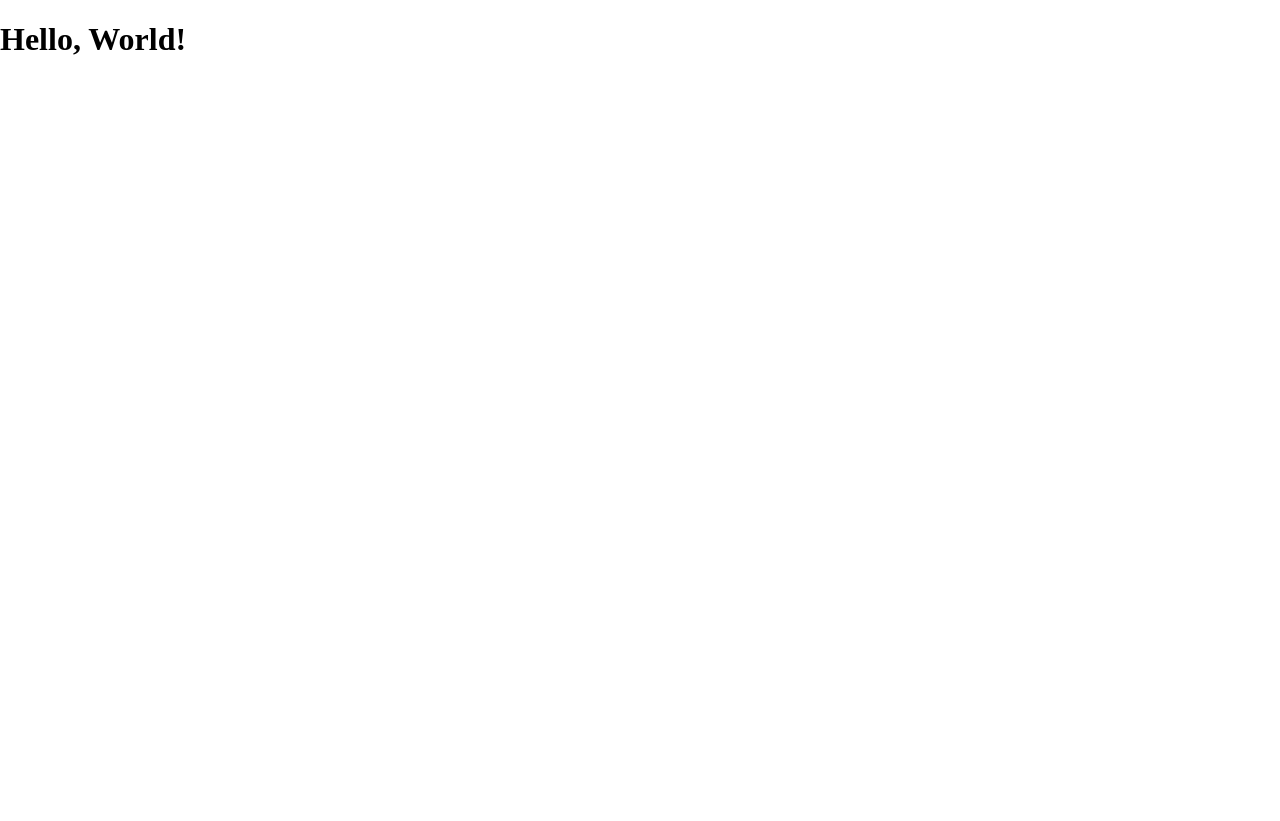
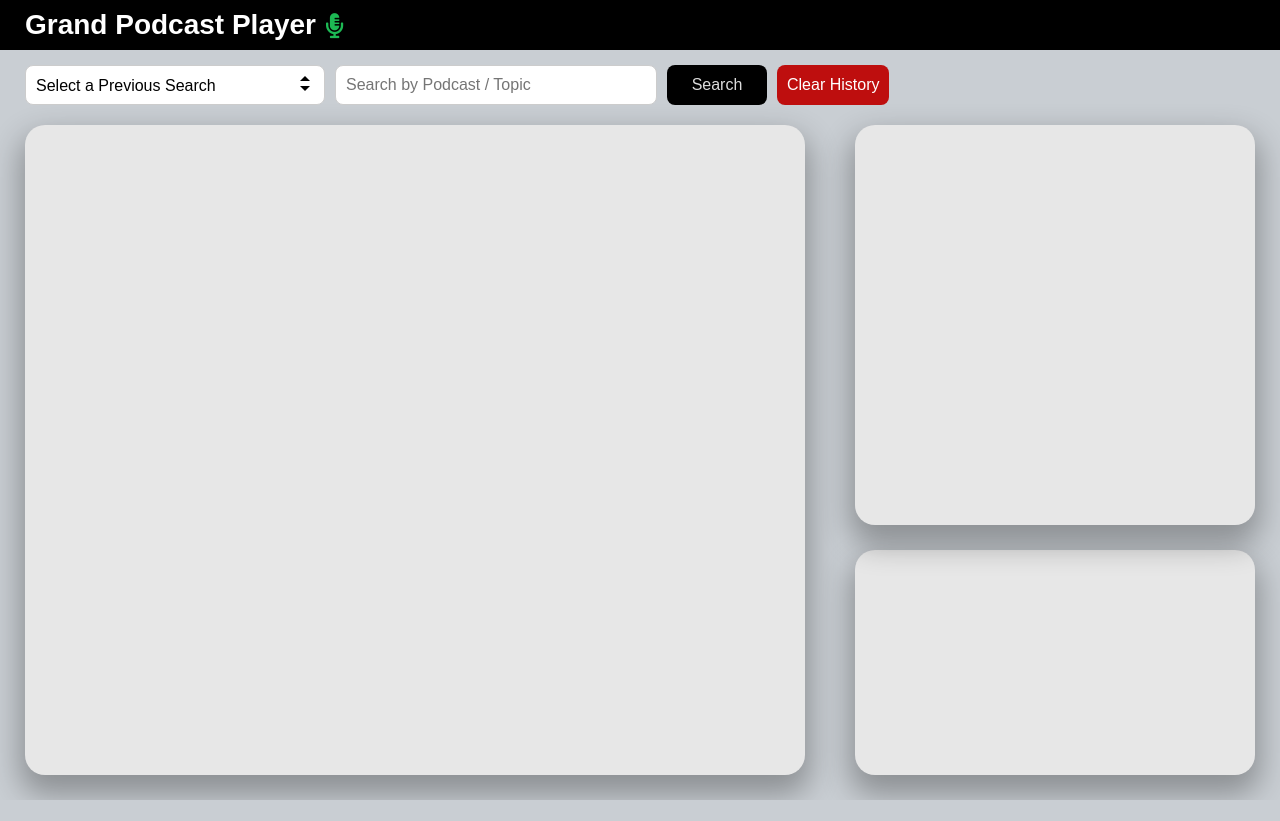
Before and after one commit to LcMason/podcast-player, a website: page public/index.html in a window 1280 px wide. After the commit the page ends 800 px from the top, so only its background shows below. Drawn offline with Linux system fonts and the light colour scheme; a web font is replaced by a local one.

Commit message:
adds containers and buttons

```diff
--- a/public/index.html
+++ b/public/index.html
@@ -1,21 +1,66 @@
 <!DOCTYPE html>
 <html lang="en">
-<head>
-    <meta charset="UTF-8">
-    <meta name="viewport" content="width=device-width, initial-scale=1.0">
+  <head>
+    <meta charset="UTF-8" />
+    <meta name="viewport" content="width=device-width, initial-scale=1.0" />
     <title>Grand // Podcast Player</title>
 
     <!-- Google Favicon -->
-     <link rel="icon" type="image/png" href="favicon.png">
-
+    <link rel="icon" type="image/png" href="favicon.png" />
 
     <!-- FontAwesome V5 -->
-    <link rel="stylesheet" href="https://cdnjs.cloudflare.com/ajax/libs/font-awesome/5.15.4/css/all.min.css">
-    <link rel="stylesheet" href="style.css">
-</head>
-<body>
-    <h1>Hello, World!</h1>
+    <link
+      rel="stylesheet"
+      href="https://cdnjs.cloudflare.com/ajax/libs/font-awesome/5.15.4/css/all.min.css"
+    />
+    <link rel="stylesheet" href="style.css" />
+  </head>
+  <body>
+    <!-- Navigation -->
+
+    <div class="nav-wrapper">
+      <nav class="nav">
+        <h1 class="nav-title">Grand Podcast Player</h1>
+        <i class="fas fa-microphone-alt"></i>
+      </nav>
+    </div>
+
+    <div class="page-wrapper">
+      <!-- search container -->
+      <div class="search-container">
+        <!-- Search History -->
+         <div class="custom-select">
+            <select name="searchHistory" id="searchHistory" title="Search History">
+                <option value="">Select a Previous Search</option>
+            </select>
+         </div>
+         <!-- Search Input -->
+        <input
+          type="text"
+          id="search-input"
+          placeholder="Search by Podcast / Topic"
+        />
+        <!-- Search Buttons -->
+         <div class="search-buttons">
+            <button type="button" id="searchButton">Search</button>
+            <button type="button" id="resetButton">Clear History</button>
+         </div>
+      </div>
+
+      <!-- Main Container -->
+      <div class="main-container">
+      </div>
+
+      <!-- Player Container -->
+      <div class="player-container">
+        <div class="player">
+        </div>
+
+        <div class="queue">
+        </div>
+      </div>
+    </div>
     <!-- Script -->
-     <script src="script.js"></script>
-</body>
+    <script src="script.js"></script>
+  </body>
 </html>
--- a/public/style.css
+++ b/public/style.css
@@ -1,4 +1,4 @@
-
+@import url('https://fonts.googleapis.com/css2?family=Kedebideri:wght@400;500;600;700;800;900&family=Roboto:ital,wght@0,100..900;1,100..900&display=swap');
 html {
     box-sizing: border-box;
 }
@@ -6,9 +6,166 @@ html {
 body {
     margin: 0;
     min-height: 100vh;
+    background: #c9ced3; /* Suggestion: can add a hero font to change the background */
+    font-family: 'Kedebideri', sans-serif;
 }
 
-.test {
-    color: dodgerblue;
-    margin: 10px;
+/* Navigation--------------------------------------*/
+.nav-wrapper {
+    height: 50px;
+    width: 100%;
+    background: black;
 }
+
+.nav {
+    display: flex;
+    align-items: center;
+    position: relative;
+    top: 9px;
+}
+
+.nav-title {
+    font-size: 28px;
+    margin: 0;
+    margin-left: 25px;
+    color: white;
+}
+
+.nav-wrapper i {
+    color: #1DB954;
+    font-size: 25px;
+    position: relative;
+    top: 0px;
+    left: 10px;
+}
+
+/* Search Container ----------------- */
+.search-container {
+    position: absolute;
+    top: 60px;
+    left: 20px;
+    display: flex;
+}
+
+select, input, button {
+    margin: 5px;
+    padding: 10px;
+    font-size: 16px;
+    border-radius: 8px;
+    border: 1px solid #ccc;
+}
+
+input {
+    width: 300px;
+}
+
+.custom-select {
+    width: 300px;
+    height: 40px;
+    position: relative;
+    margin-right: 10px;
+}
+
+.custom-select select {
+    appearance: none;
+    width: 100%;
+    cursor: pointer;
+    background: white;
+    height: 40px;
+}
+
+.custom-select::before,
+.custom-select::after {
+  position: absolute;
+  content: "";
+  right: 10px;
+  pointer-events: none;
+}
+
+.custom-select::before {
+  border-left: 5px solid transparent;
+  border-right: 5px solid transparent;
+  border-bottom: 5px solid black;
+  top: 40%;
+}
+
+.custom-select::after {
+  border-left: 5px solid transparent;
+  border-right: 5px solid transparent;
+  border-top: 5px solid black;
+  top: 65%;
+}
+
+.search-buttons {
+    display: flex;
+}
+
+button {
+    cursor: pointer;
+    background: black;
+    color: rgba(220, 220, 220);
+    border: none;
+    min-width: 100px;
+}
+
+#resetButton {
+    background: rgb(190, 14, 14);
+    color: white;
+}
+
+button:hover {
+    filter: brightness(1.2);
+}
+/* Main Container-------------------- */
+.page-wrapper {
+    display: flex;
+    flex-direction: row;
+    width: 100%;
+    height: calc(100vh - 50px);
+}
+
+.main-container {
+    display: flex;
+    flex-direction: column;
+    width: calc(100% - 500px);
+    height: calc(100% - 100px);
+    margin: 0 auto;
+    margin-top: 75px;
+    padding: 20px;
+    box-sizing: border-box;
+    background: #e7e7e7;
+    border-radius: 20px;
+    box-shadow: 0 15px 30px 5px rgba(0, 0, 0, 0.3);
+}
+
+.player-container {
+    display: flex;
+    flex-direction: column;
+    align-items: center;
+    width: 450px;
+    margin-top: 75px;
+}
+
+/* Player Container ----------------- */
+
+/* Player */
+.player {
+    height: 400px;
+    width: 400px;
+    background: #e7e7e7;
+    border-radius: 20px;
+    box-shadow: 0 15px 30px 5px rgba(0, 0, 0, 0.3);
+    position: relative;
+}
+
+/* Queue */
+.queue {
+    background: #e7e7e7;
+    border-radius: 20px;
+    box-shadow: 0 15px 30px 5px rgba(0, 0, 0, 0.3);
+    height: calc(100% - 450px);
+    width: 400px;
+    margin-top: 25px;
+    padding: 10px;
+    box-sizing: border-box;
+}
```
